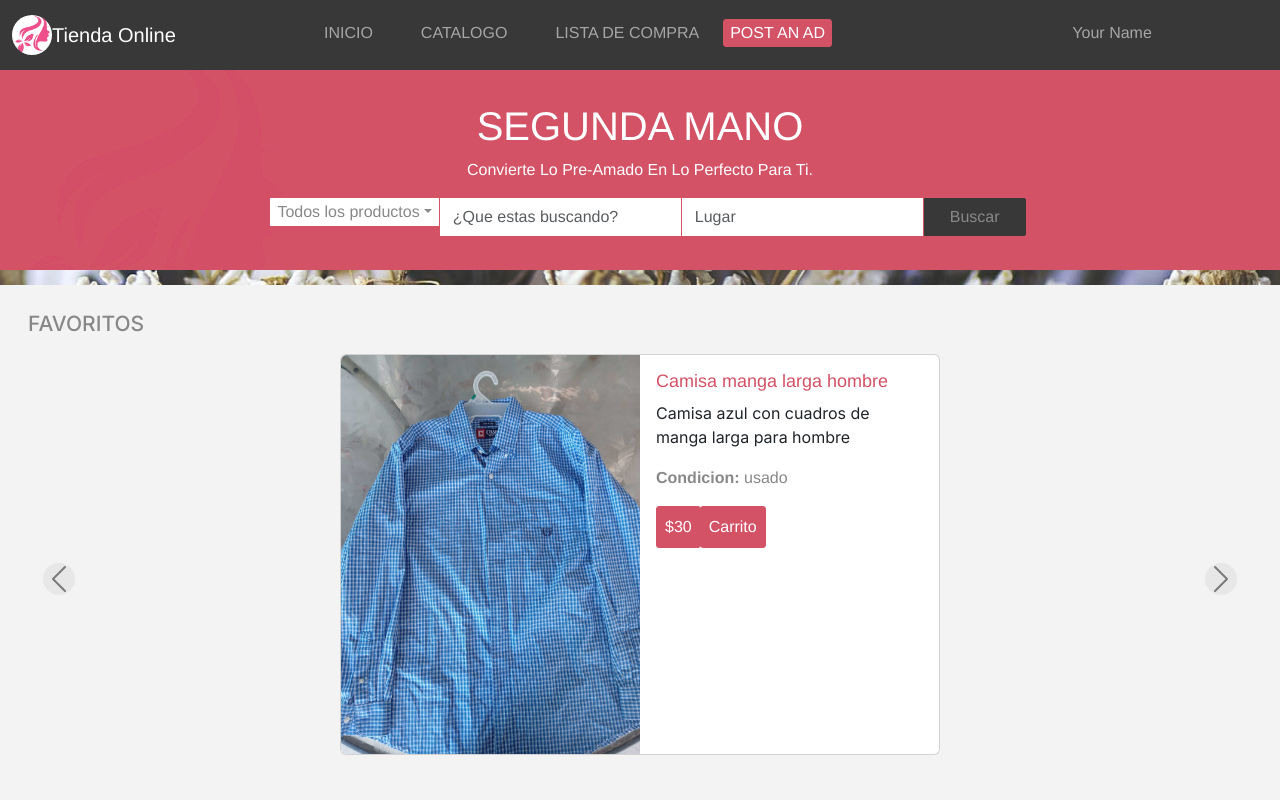
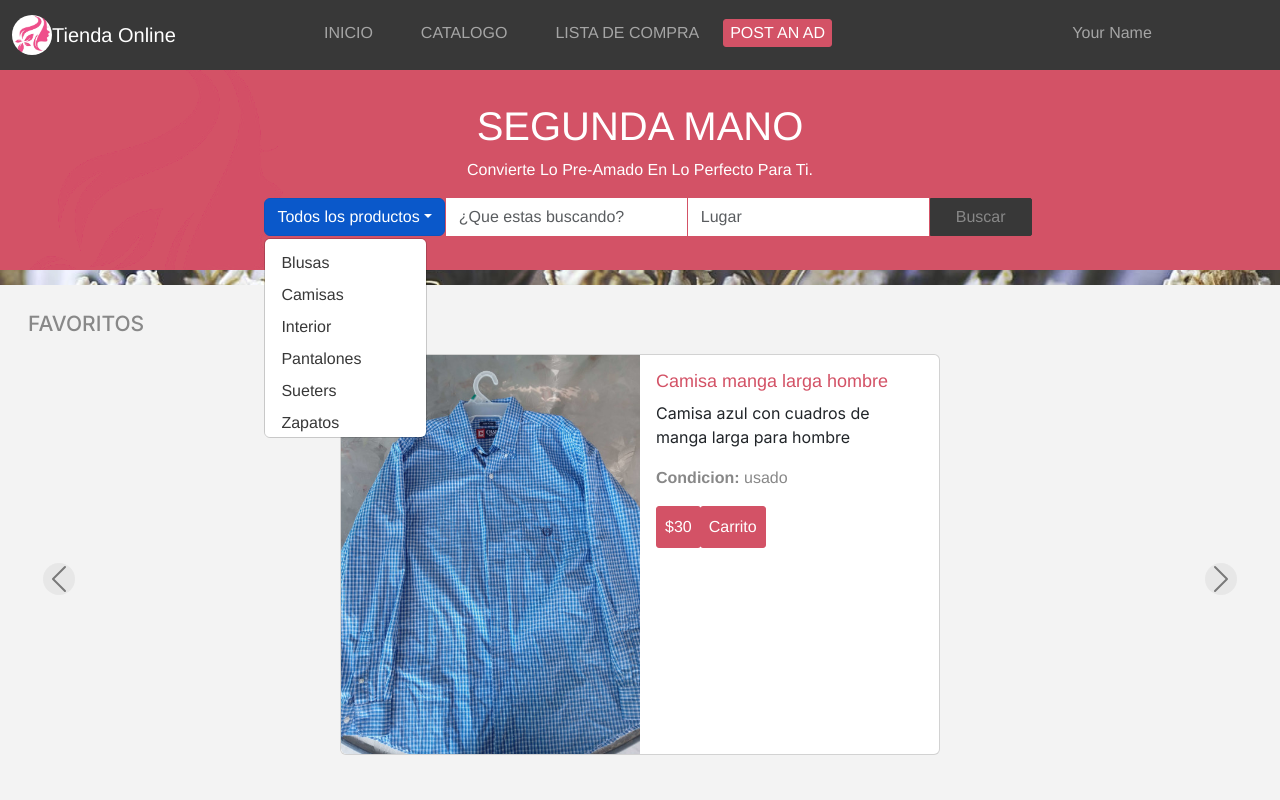
Before and after one commit to marilirulita/react-bootstrap-store, a Next.js app: page / in a window 1280 px wide. Both pictures are taken after a click on the button "Todos los productos". Shown: the top 800 px of the page. Built offline with nearby package versions, Linux system fonts and the light colour scheme.

Commit message:
add dropdown react bootstrap component in navbar

```diff
--- a/package.json
+++ b/package.json
@@ -12,6 +12,7 @@
     "bootstrap": "^5.3.3",
     "next": "14.1.4",
     "react": "^18",
+    "react-bootstrap": "^2.10.2",
     "react-dom": "^18"
   },
   "devDependencies": {
--- a/src/app/layout.js
+++ b/src/app/layout.js
@@ -1,4 +1,5 @@
 import 'bootstrap/dist/css/bootstrap.css'
+import 'bootstrap/dist/css/bootstrap.min.css';
 import { Inter } from "next/font/google";
 import "./globals.css";
 import BootstrapClient from '@/components/bootstrapClient';
--- a/src/app/ui/Navbar.js
+++ b/src/app/ui/Navbar.js
@@ -1,6 +1,10 @@
+'use client'
+
 import Image from "next/image";
+import Dropdown from 'react-bootstrap/Dropdown';
 
 export default function NavBar() {
+
   return (
     <div>
     <div className="div-head fixed-top mb-5">
@@ -137,59 +141,27 @@ export default function NavBar() {
     </div>
     <form className="form-inline" action="./results-page.html" method="get">
       <div className="input-group mb-1 mx-2">
-        <div className="input-group-prepend">
-          <button
-            type="button"
-            name="button"
-            className="dropdown-toggle but-drop"
-            data-toggle="dropdown"
-          >
+        <Dropdown className="input-group-prepend">
+          <Dropdown.Toggle id="dropdown-basic" className="dropdown-toggle but-drop">
             Todos los productos
-          </button>
-          <div className="dropdown-menu nav-drop">
-            <a href="./results-page.html" className="dropdown-item">
-              Blusas
-            </a>
-            <a href="./results-page.html" className="dropdown-item">
-              Camisas
-            </a>
-            <a href="./results-page.html" className="dropdown-item">
-              Interior
-            </a>
-            <a href="./results-page.html" className="dropdown-item">
-              Pantalones
-            </a>
-            <a href="./results-page.html" className="dropdown-item">
-              Sueters
-            </a>
-            <a href="../results-page.html" className="dropdown-item">
-              Zapatos
-            </a>
-            <hr />
-            <a href="../results-page.html" className="dropdown-item">
-              Bebes
-            </a>
-            <a href="../results-page.html" className="dropdown-item">
-              Caballero
-            </a>
-            <a href="../results-page.html" className="dropdown-item">
-              Dama
-            </a>
-            <a href="../results-page.html" className="dropdown-item">
-              Niña
-            </a>
-            <a href="../results-page.html" className="dropdown-item">
-              Niño
-            </a>
-            <hr />
-            <a href="../results-page.html" className="dropdown-item">
-              Primavera-Verano
-            </a>
-            <a href="../results-page.html" className="dropdown-item">
-              Otoño-Invierno
-            </a>
-          </div>
-        </div>
+          </Dropdown.Toggle>
+
+          <Dropdown.Menu className="dropdown-menu nav-drop">
+            <Dropdown.Item href="./results-page.html">Blusas</Dropdown.Item>
+            <Dropdown.Item href="#/action-2">Camisas</Dropdown.Item>
+            <Dropdown.Item href="#/action-3">Interior</Dropdown.Item>
+            <Dropdown.Item href="#/action-3">Pantalones</Dropdown.Item>
+            <Dropdown.Item href="#/action-3">Sueters</Dropdown.Item>
+            <Dropdown.Item href="#/action-3">Zapatos</Dropdown.Item>
+            <Dropdown.Item href="#/action-3">Bebes</Dropdown.Item>
+            <Dropdown.Item href="#/action-3">Caballero</Dropdown.Item>
+            <Dropdown.Item href="#/action-3">Dama</Dropdown.Item>
+            <Dropdown.Item href="#/action-3">Niña</Dropdown.Item>
+            <Dropdown.Item href="#/action-3">Niño</Dropdown.Item>
+            <Dropdown.Item href="#/action-3"> Primavera-Verano</Dropdown.Item>
+            <Dropdown.Item href="#/action-3">Otoño-Invierno</Dropdown.Item>
+          </Dropdown.Menu>
+        </Dropdown>
         <input
           type="text"
           className="form-control"
```
Also changed, not shown: 1 other file (tests, documents, lock files or other folders).
